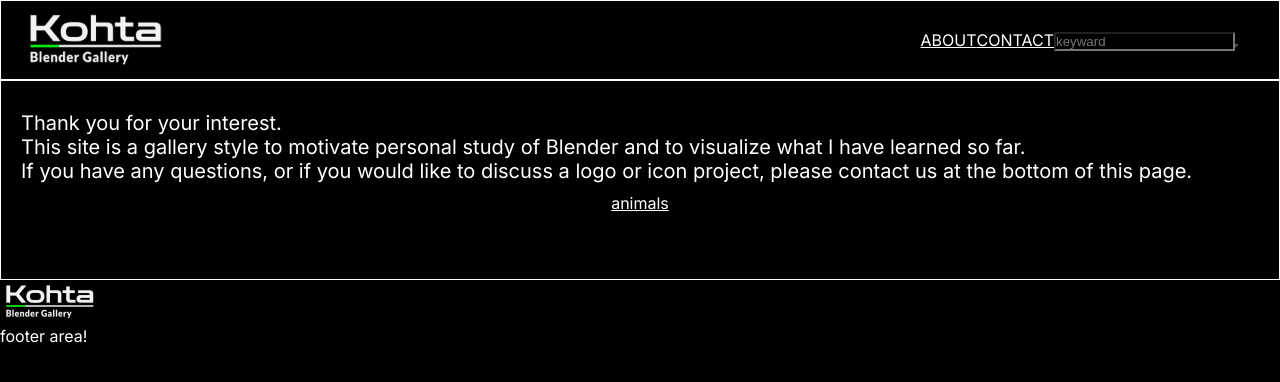
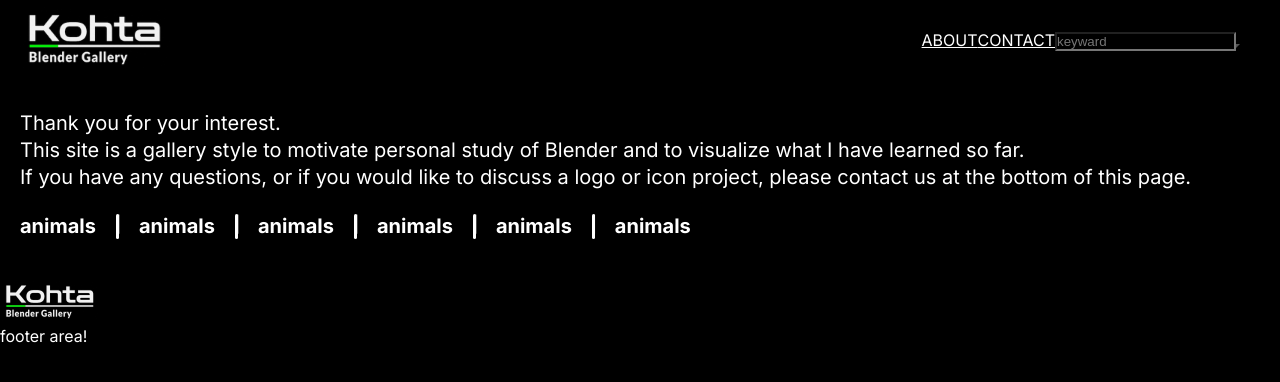
Before and after one commit to kohta9521/Blender_Gallery_Site, a Next.js app: page / in a window 1280 px wide. Shown: the top 382 px of the page. Built offline with nearby package versions, Linux system fonts and the light colour scheme.

Commit message:
add hero tagsbutton

```diff
--- a/src/components/atoms/TagLine.tsx
+++ b/src/components/atoms/TagLine.tsx
@@ -0,0 +1,10 @@
+import React from 'react'
+
+// css import
+import styles from './styles/TagLine.module.scss'
+
+const TagLine = () => {
+  return <div className={styles.line}>|</div>
+}
+
+export default TagLine
--- /dev/null
+++ b/src/components/atoms/styles/TagLine.module.scss
@@ -0,0 +1,9 @@
+.line {
+  display: block;
+  content: '';
+  width: 3px;
+  height: 50%;
+  background-color: white;
+  border-radius: 4px;
+  margin: 0px 20px 0px 20px;
+}
--- a/src/components/atoms/styles/TagText.module.scss
+++ b/src/components/atoms/styles/TagText.module.scss
@@ -0,0 +1,21 @@
+.tag {
+  position: relative;
+  text-decoration: none;
+  font-size: 20px;
+  font-weight: bold;
+}
+.tag::after {
+  position: absolute;
+  left: 0;
+  content: '';
+  width: 100%;
+  height: 2px;
+  background: #00ff00;
+  bottom: -10px;
+  transform: scale(0, 1);
+  transform-origin: center top; /*変形（アンダーラインの伸長）の原点がaタグ（各メニュー）の右端*/
+  transition: transform 0.3s; /*変形の時間*/
+}
+.tag:hover::after {
+  transform: scale(1, 1);
+}
--- a/src/components/organisms/Hero.tsx
+++ b/src/components/organisms/Hero.tsx
@@ -6,6 +6,7 @@ import styles from './styles/Hero.module.scss'
 // comopnents import
 import TopText from '../atoms/TopText'
 import TagText from '../atoms/TagText'
+import TagLine from '../atoms/TagLine'
 
 const Hero = () => {
   return (
@@ -28,6 +29,16 @@ const Hero = () => {
       </div>
       <div className={styles.tagFlexBox}>
         <TagText id={1} text="animals" link="/tags/animals" />
+        <TagLine />
+        <TagText id={1} text="animals" link="/tags/animals" />
+        <TagLine />
+        <TagText id={1} text="animals" link="/tags/animals" />
+        <TagLine />
+        <TagText id={1} text="animals" link="/tags/animals" />
+        <TagLine />
+        <TagText id={1} text="animals" link="/tags/animals" />
+        <TagLine />
+        <TagText id={1} text="animals" link="/tags/animals" />
       </div>
     </div>
   )
--- a/src/components/organisms/styles/Header.module.scss
+++ b/src/components/organisms/styles/Header.module.scss
@@ -3,7 +3,6 @@
   height: 80px;
   padding: 0 20px;
   box-sizing: border-box;
-  border: 1px solid white;
 }
 .container {
   width: 100%;
--- a/src/components/organisms/styles/Hero.module.scss
+++ b/src/components/organisms/styles/Hero.module.scss
@@ -2,8 +2,6 @@
   width: 100%;
   height: 200px;
   padding: 20px 20px;
-  box-sizing: border-box;
-  border: 1px solid white;
 }
 .container {
   width: 100%;
@@ -12,12 +10,15 @@
 }
 .text {
   font-size: 20px;
-  line-height: 24px;
+  line-height: 27px;
 }
 .tagFlexBox {
   width: 100%;
+  max-width: 1800px;
+  margin: 0 auto;
+  height: 50px;
   display: flex;
-  justify-content: space-around;
+  align-items: center;
 }
 @media screen and (max-width: 1280px) {
 }
```
